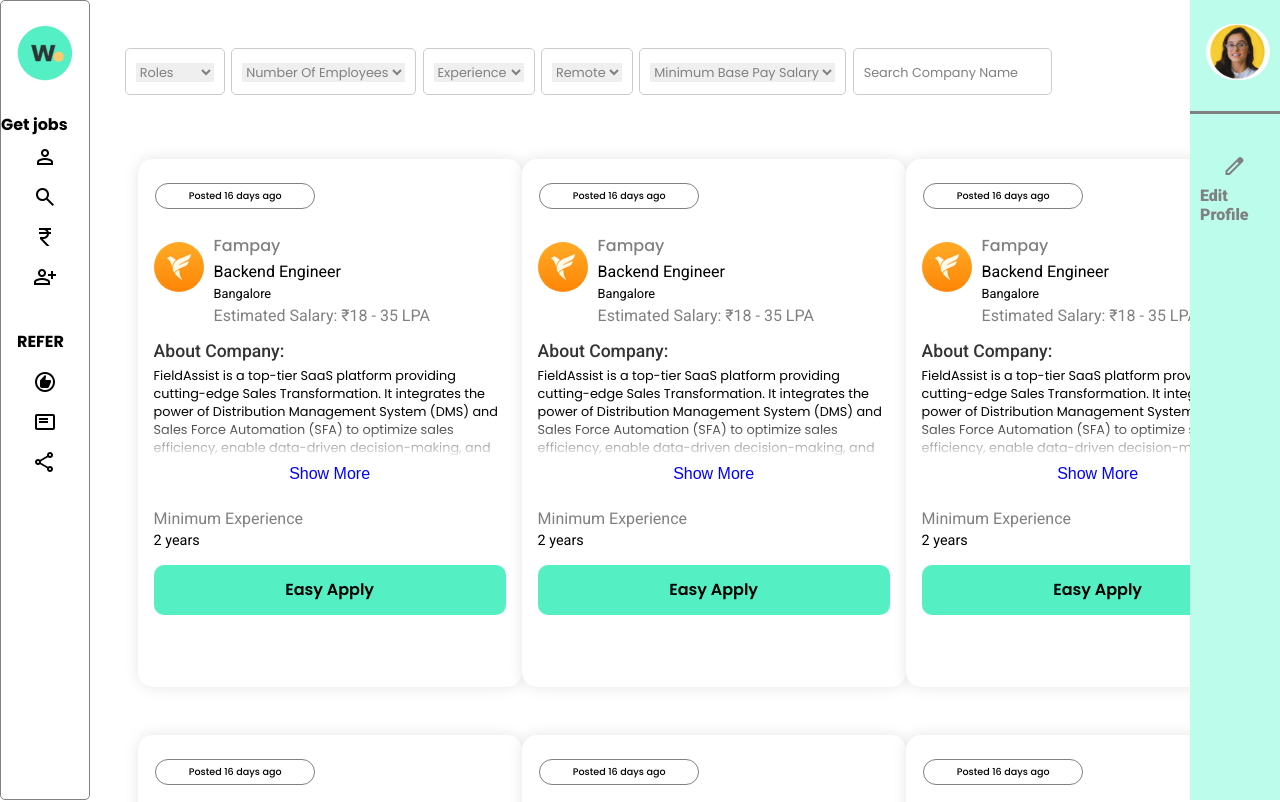
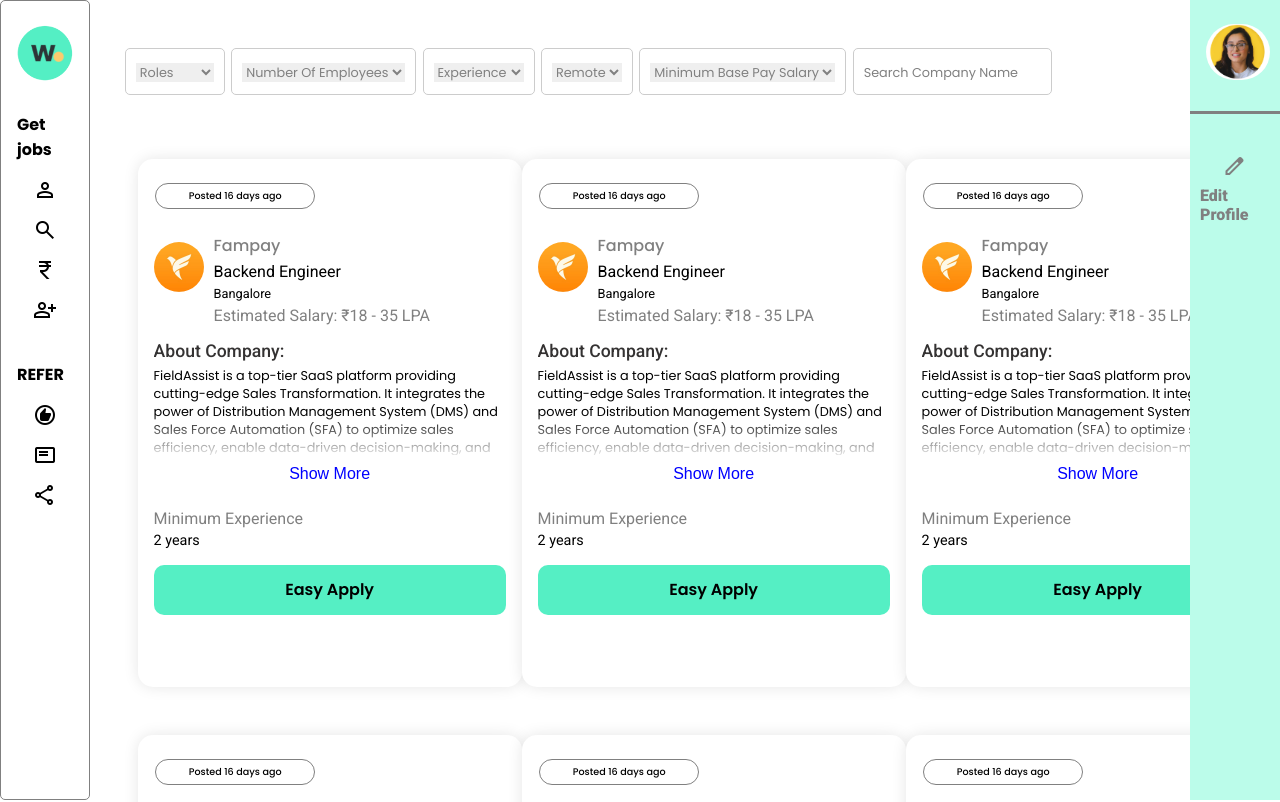
Before and after one commit to SrivastavaPragya/WeekdayProject, a React (Vite) app: page / in a window 1280 px wide. Shown: the top 802 px of the page. Built offline with nearby package versions, Linux system fonts and the light colour scheme; a web font is replaced by a local one.

Commit message:
updating css

```diff
--- a/src/components/Home/Home.css
+++ b/src/components/Home/Home.css
@@ -30,7 +30,11 @@
 }
 
 .logoContent{
+    >h4{
 
+        margin-inline: 1rem;
+        margin-bottom: .5rem;
+    }
 }
 
 .ReferLogoContent{
```
